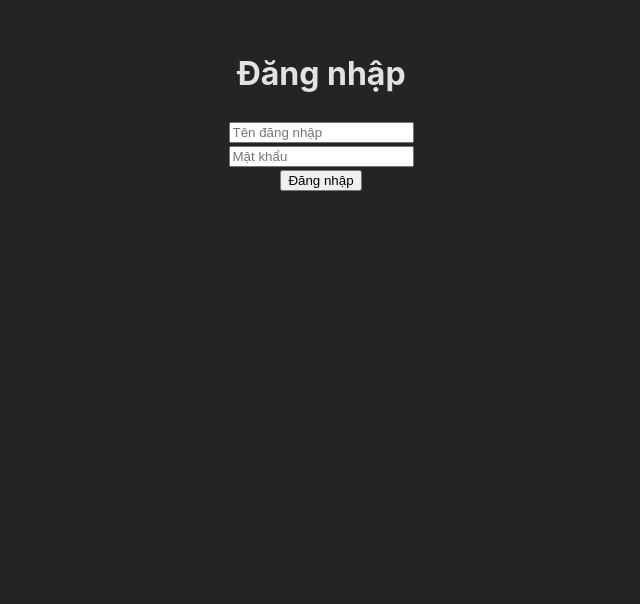
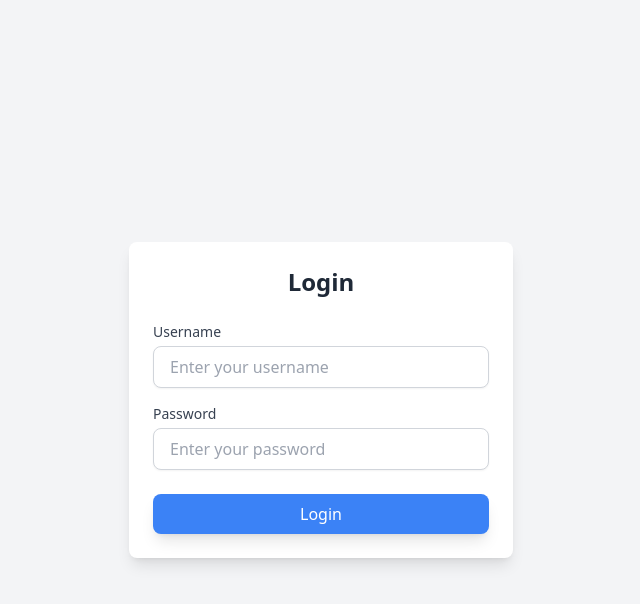
Before and after one commit to ductrong203/KMA_MM, a React (Vite) app in the folder kma_mm/kma_fe/: page /login in a window 1280 px wide. Shown: the top 604 px of the page, without its empty margins (319-959 px from the left). Built offline with nearby package versions, Linux system fonts and the light colour scheme.

Commit message:
create new branch

```diff
--- a/kma_mm/kma_fe/package.json
+++ b/kma_mm/kma_fe/package.json
@@ -11,18 +11,22 @@
   },
   "dependencies": {
     "react": "^18.3.1",
-    "react-dom": "^18.3.1"
+    "react-dom": "^18.3.1",
+    "react-router-dom": "^7.1.1"
   },
   "devDependencies": {
     "@eslint/js": "^9.17.0",
     "@types/react": "^18.3.18",
     "@types/react-dom": "^18.3.5",
     "@vitejs/plugin-react-swc": "^3.5.0",
+    "autoprefixer": "^10.4.20",
     "eslint": "^9.17.0",
     "eslint-plugin-react": "^7.37.2",
     "eslint-plugin-react-hooks": "^5.0.0",
     "eslint-plugin-react-refresh": "^0.4.16",
     "globals": "^15.14.0",
+    "postcss": "^8.5.1",
+    "tailwindcss": "^3.4.17",
     "vite": "^6.0.5"
   }
 }
--- /dev/null
+++ b/kma_mm/kma_fe/postcss.config.js
@@ -0,0 +1,7 @@
+// postcss.config.js
+export default {
+    plugins: {
+        tailwindcss: {},
+        autoprefixer: {},
+    },
+};
--- a/kma_mm/kma_fe/src/App.jsx
+++ b/kma_mm/kma_fe/src/App.jsx
@@ -1,19 +1,51 @@
-// src/App.jsx
 import React, { useState } from "react";
+import { BrowserRouter as Router, Routes, Route, Navigate } from "react-router-dom";
+import Login from "./components/Login/Login";
 import Dashboard from "./components/Dashboard/Dashboard";
-import Login from "./components/login/Login";
+import AdminDashboard from "./components/Dashboard/AdminDashboard";
+import StudentDashboard from "./components/Dashboard/StudentDashboard";
+import PrivateRoute from "./setPermiss/PrivateRoute";
+import AdminManage from "./components/manage/AdminManage";
 
 const App = () => {
   const [role, setRole] = useState("");
 
+
   return (
-    <div>
-      {!role ? (
-        <Login onLogin={(role) => setRole(role)} />
-      ) : (
-        <Dashboard role={role} />
-      )}
-    </div>
+    <Router>
+      <Routes>
+        {/* Login Route */}
+        <Route path="/login" element={!role ? <Login onLogin={setRole} /> : <Navigate to={`/${role}/dashboard`} />} />
+
+        {/* Protected Routes */}
+        <Route
+          path="/admin/dashboard"
+          element={
+            <PrivateRoute role={role} allowedRoles={["admin"]}>
+              <AdminDashboard />
+            </PrivateRoute>
+          }
+        />
+        {/* Thêm route admin/manage */}
+        <Route
+          path="/admin/manage"
+          element={
+            <PrivateRoute role={role} allowedRoles={["admin"]}>
+              <AdminManage />  {/* Hiển thị component admin manage */}
+            </PrivateRoute>
+          }
+        />
+        <Route
+          path="/sv/dashboard"
+          element={
+            <PrivateRoute role={role} allowedRoles={["sv"]}>
+              <StudentDashboard />
+            </PrivateRoute>
+          }
+        />
+        <Route path="*" element={<Navigate to="/login" />} />
+      </Routes>
+    </Router>
   );
 };
 
--- /dev/null
+++ b/kma_mm/kma_fe/src/components/Dashboard/AdminDashboard.jsx
@@ -0,0 +1,13 @@
+import React from "react";
+
+const AdminDashboard = () => {
+    return (
+        <div>
+            <h1>Admin Dashboard</h1>
+            <p>Welcome, Admin!</p>
+            <a href="/admin/manage">click here to manage</a>
+        </div>
+    );
+};
+
+export default AdminDashboard;
--- /dev/null
+++ b/kma_mm/kma_fe/src/components/Dashboard/StudentDashboard.jsx
@@ -0,0 +1,12 @@
+import React from "react";
+
+const StudentDashboard = () => {
+    return (
+        <div>
+            <h1>Student Dashboard</h1>
+            <p>Welcome, Student!</p>
+        </div>
+    );
+};
+
+export default StudentDashboard;
--- a/kma_mm/kma_fe/src/components/Login/Login.jsx
+++ b/kma_mm/kma_fe/src/components/Login/Login.jsx
@@ -1,46 +1,68 @@
-// src/components/Login.jsx
 import React, { useState } from "react";
 
 const Login = ({ onLogin }) => {
     const [username, setUsername] = useState("");
     const [password, setPassword] = useState("");
-    const [error, setError] = useState("");
-
-    const users = {
-        sv123: { password: "123", role: "sinh_vien" },
-        admin: { password: "1234", role: "admin" },
-        khothi: { password: "4567", role: "kho_thi" },
-        daotao: { password: "7890", role: "dao_tao" },
-        quanly: { password: "1111", role: "quan_ly" },
-    };
 
     const handleLogin = () => {
-        if (users[username] && users[username].password === password) {
-            onLogin(users[username].role);
+        if (username === "admin" && password === "1234") {
+            localStorage.setItem("role", "admin")
+            onLogin("admin");
+        } else if (username === "sv123" && password === "123") {
+            localStorage.setItem("role", "sv")
+            onLogin("sv");
         } else {
-            setError("Sai tài khoản hoặc mật khẩu!");
+            alert("Invalid username or password");
         }
     };
 
     return (
-        <div style={{ textAlign: "center", marginTop: "50px" }}>
-            <h1>Đăng nhập</h1>
+        <div className="flex items-center justify-center min-h-screen bg-gray-100">
+            <div className="w-full max-w-sm bg-white rounded-lg shadow-lg p-6">
+                <h1 className="text-2xl font-bold text-center text-gray-800 mb-6">
+                    Login
+                </h1>
+                <div className="space-y-4">
+                    <div>
+                        <label
+                            htmlFor="username"
+                            className="block text-sm font-medium text-gray-700"
+                        >
+                            Username
+                        </label>
                         <input
                             type="text"
-                placeholder="Tên đăng nhập"
+                            id="username"
+                            placeholder="Enter your username"
                             value={username}
                             onChange={(e) => setUsername(e.target.value)}
+                            className="w-full px-4 py-2 mt-1 border border-gray-300 rounded-lg shadow-sm focus:outline-none focus:ring-2 focus:ring-blue-500 focus:border-blue-500"
                         />
-            <br />
+                    </div>
+                    <div>
+                        <label
+                            htmlFor="password"
+                            className="block text-sm font-medium text-gray-700"
+                        >
+                            Password
+                        </label>
                         <input
                             type="password"
-                placeholder="Mật khẩu"
+                            id="password"
+                            placeholder="Enter your password"
                             value={password}
                             onChange={(e) => setPassword(e.target.value)}
+                            className="w-full px-4 py-2 mt-1 border border-gray-300 rounded-lg shadow-sm focus:outline-none focus:ring-2 focus:ring-blue-500 focus:border-blue-500"
                         />
-            <br />
-            <button onClick={handleLogin}>Đăng nhập</button>
-            {error && <p style={{ color: "red" }}>{error}</p>}
+                    </div>
+                </div>
+                <button
+                    onClick={handleLogin}
+                    className="w-full mt-6 bg-blue-500 text-white py-2 px-4 rounded-lg shadow-lg hover:bg-blue-600 transition duration-300"
+                >
+                    Login
+                </button>
+            </div>
         </div>
     );
 };
--- /dev/null
+++ b/kma_mm/kma_fe/src/components/manage/AdminManage.jsx
@@ -0,0 +1,10 @@
+// components/Dashboard/AdminManage.jsx
+import React from "react";
+
+const AdminManage = () => {
+    return <div>Admin Manage Page
+
+    </div>;
+};
+
+export default AdminManage;
--- a/kma_mm/kma_fe/src/index.css
+++ b/kma_mm/kma_fe/src/index.css
@@ -1,14 +1,3 @@
-:root {
-  font-family: Inter, system-ui, Avenir, Helvetica, Arial, sans-serif;
-  line-height: 1.5;
-  font-weight: 400;
-
-  color-scheme: light dark;
-  color: rgba(255, 255, 255, 0.87);
-  background-color: #242424;
-
-  font-synthesis: none;
-  text-rendering: optimizeLegibility;
-  -webkit-font-smoothing: antialiased;
-  -moz-osx-font-smoothing: grayscale;
-}
+@tailwind base;
+@tailwind components;
+@tailwind utilities;
--- /dev/null
+++ b/kma_mm/kma_fe/src/setPermiss/PrivateRoute.jsx
@@ -0,0 +1,13 @@
+import React from "react";
+import { Navigate } from "react-router-dom";
+
+const PrivateRoute = ({ role, allowedRoles, children }) => {
+    if (!allowedRoles.includes(role)) {
+        // Nếu vai trò không được phép, chuyển hướng về trang login
+        return <Navigate to="/" />;
+    }
+    // Nếu vai trò hợp lệ, render component con
+    return children;
+};
+
+export default PrivateRoute;
--- /dev/null
+++ b/kma_mm/kma_fe/src/setPermiss/Unauthorized.jsx
@@ -0,0 +1,14 @@
+// src/setPermiss/Unauthorized.jsx
+import React from "react";
+import { Link } from "react-router-dom";
+
+const Unauthorized = () => {
+    return (
+        <div style={{ textAlign: "center", marginTop: "50px" }}>
+            <h1>Không có quyền truy cập</h1>
+            <Link to="/login">Quay lại đăng nhập</Link>
+        </div>
+    );
+};
+
+export default Unauthorized;
--- /dev/null
+++ b/kma_mm/kma_fe/tailwind.config.js
@@ -0,0 +1,10 @@
+/** @type {import('tailwindcss').Config} */
+module.exports = {
+  content: [
+    "./src/**/*.{js,jsx,ts,tsx}", // Đảm bảo quét tất cả các file trong src
+  ],
+  theme: {
+    extend: {},
+  },
+  plugins: [],
+};
```
Also changed, not shown: 1 other file (tests, documents, lock files or other folders). Lines whose indentation alone changed are shown as unchanged.
